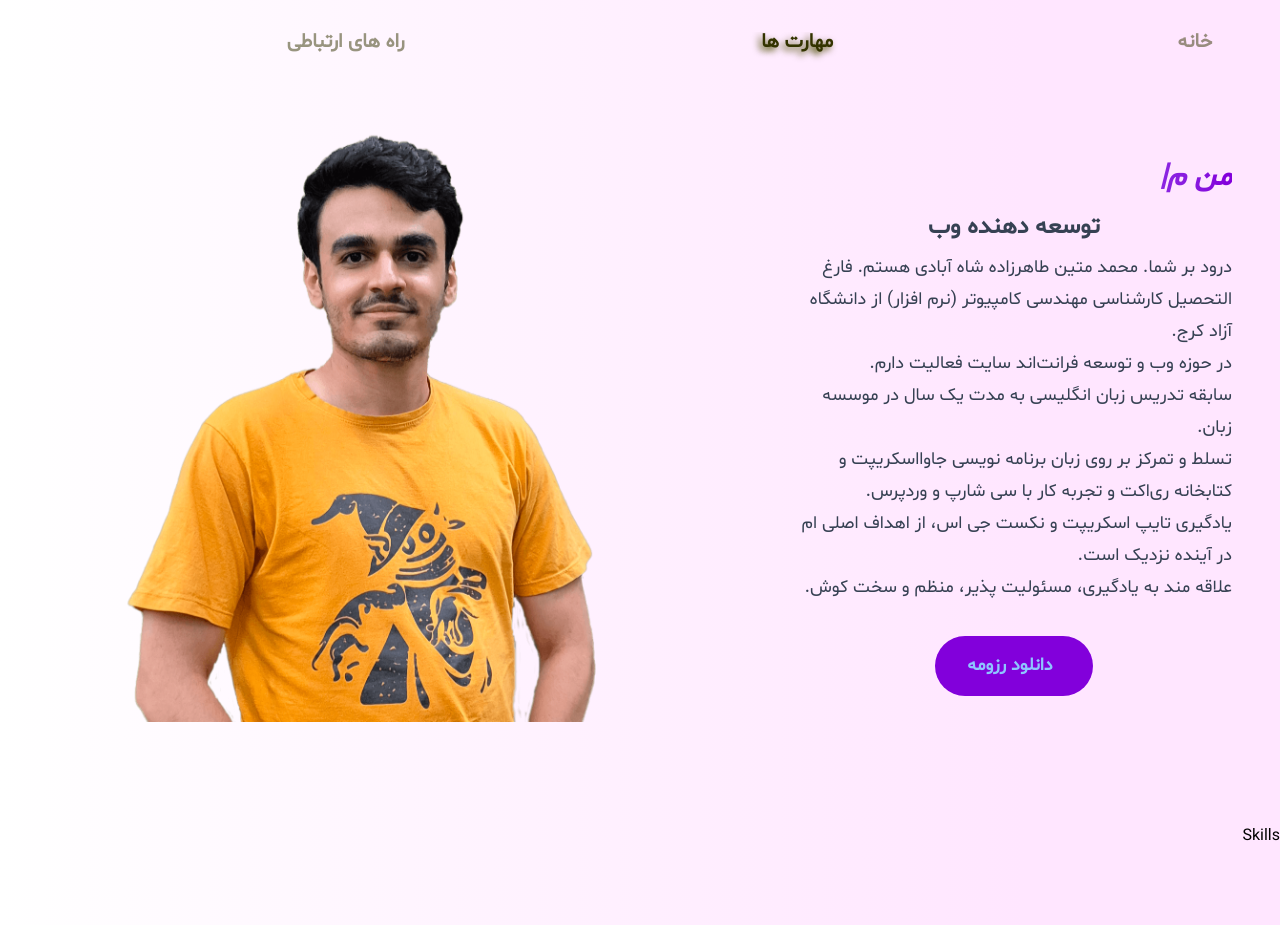
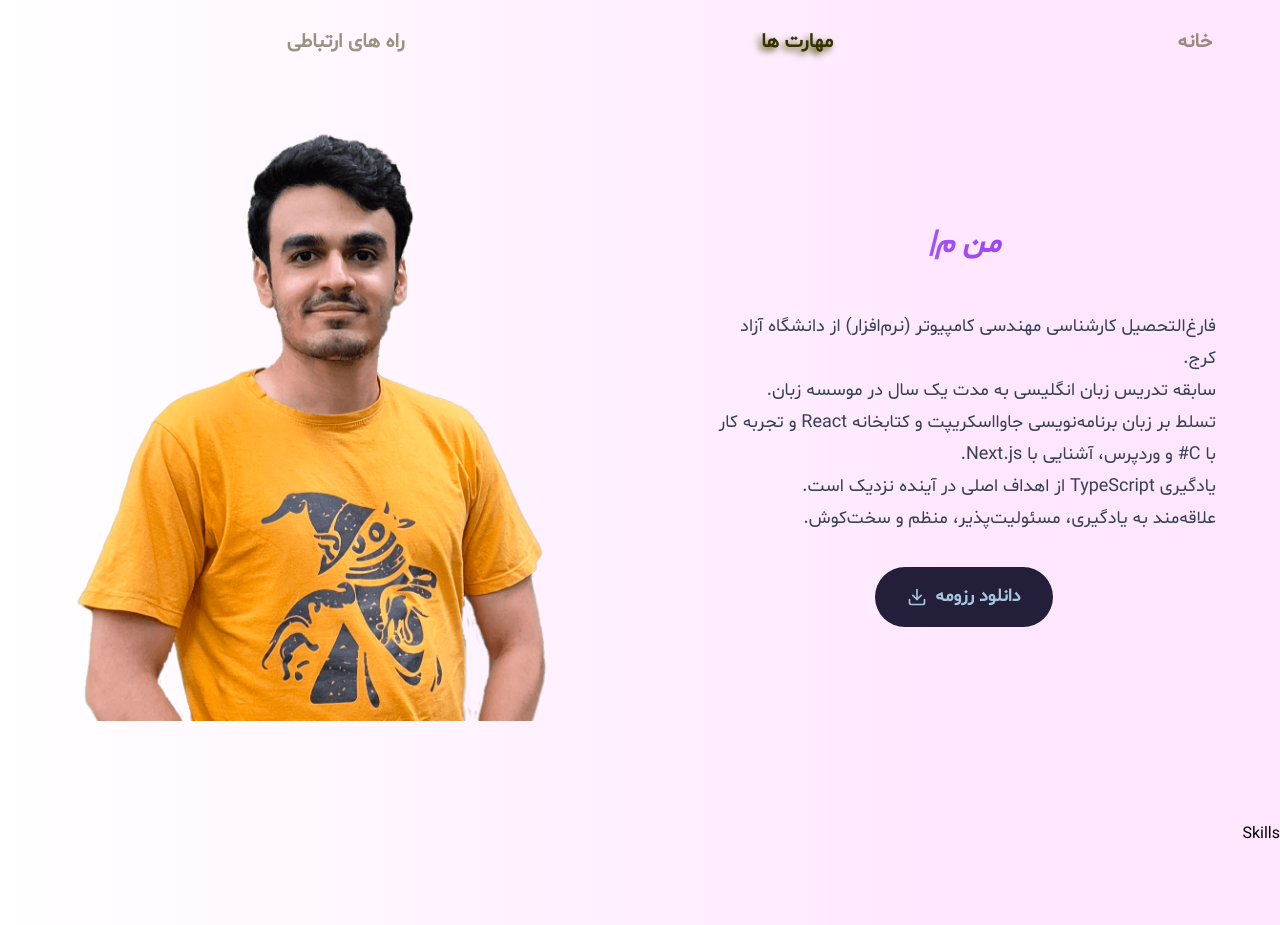
Before and after one commit to MatinT-SA/My-Personal-Website, a Next.js app: page / in a window 1280 px wide. Shown: the part 880-1805 px from the top of the page. Built offline with nearby package versions, Linux system fonts and the light colour scheme.

Commit message:
fixing scroll-margin-to for navigating to each section

```diff
--- a/app/components/about-me/AboutMeText.js
+++ b/app/components/about-me/AboutMeText.js
@@ -1,39 +1,32 @@
-import React from "react";
+import { FiDownload } from "react-icons/fi";
 import TypedHeading from "./TypedHeading";
 
 export default function AboutMeText() {
   return (
-    <div className="p-4 sm:p-8">
+    <div className="p-4 sm:px-12 py-4">
       <TypedHeading />
 
-      <p className="text-xl sm:text-2xl text-gray-700 font-semibold mb-2 text-center">
-        توسعه دهنده وب
-      </p>
-
-      <p className="text-base sm:text-lg text-gray-700 leading-8">
-        درود بر شما. محمد متین طاهرزاده شاه آبادی هستم. فارغ التحصیل کارشناسی
-        مهندسی کامپیوتر (نرم افزار) از دانشگاه آزاد کرج.
-        <br />
-        در حوزه وب و توسعه فرانت‌اند سایت فعالیت دارم.
+      <p className="text-base sm:text-lg text-gray-700 leading-relaxed sm:leading-8">
+        فارغ‌التحصیل کارشناسی مهندسی کامپیوتر (نرم‌افزار) از دانشگاه آزاد کرج.
         <br />
         سابقه تدریس زبان انگلیسی به مدت یک سال در موسسه زبان.
         <br />
-        تسلط و تمرکز بر روی زبان برنامه نویسی جاوااسکریپت و کتابخانه ری‌اکت و
-        تجربه کار با سی شارپ و وردپرس.
+        تسلط بر زبان برنامه‌نویسی جاوااسکریپت و کتابخانه React و تجربه کار با C#
+        و وردپرس، آشنایی با Next.js.
         <br />
-        یادگیری تایپ اسکریپت و نکست جی اس، از اهداف اصلی ام در آینده نزدیک است.
+        یادگیری TypeScript از اهداف اصلی در آینده نزدیک است.
         <br />
-        علاقه مند به یادگیری، مسئولیت پذیر، منظم و سخت کوش.
+        علاقه‌مند به یادگیری، مسئولیت‌پذیر، منظم و سخت‌کوش.
       </p>
 
       <div className="mt-8 flex justify-center">
         <a
           href="/Content/resume/Matin Taherzadeh Resume - 1404-05-07.pdf"
-          className="relative px-8 py-4 text-lg font-bold text-blue-300 bg-purple-700 rounded-full transition-all duration-400 ease-in-out hover:text-purple-700 hover:bg-blue-300 hover:shadow-lg"
           download
+          className="group relative px-8 py-4 text-lg font-bold text-blue-light bg-purple-primary rounded-full transition-all duration-300 ease-in-out hover:text-purple-700 hover:bg-blue-300 hover:shadow-lg flex items-center"
         >
-          <i className="fas fa-download ml-2 transition-transform duration-400 ease-in-out group-hover:translate-x-1"></i>
           دانلود رزومه
+          <FiDownload className="mr-2 w-5 h-5 transition-transform duration-300 ease-in-out group-hover:translate-x-1" />
         </a>
       </div>
     </div>
--- a/app/components/about-me/TypedHeading.js
+++ b/app/components/about-me/TypedHeading.js
@@ -27,7 +27,7 @@ export default function TypedHeading() {
   }, []);
 
   return (
-    <h1 className="mb-4 text-xl sm:text-2xl lg:text-3xl italic font-extrabold bg-clip-text text-transparent bg-gradient-to-r from-purple-400 to-purple-700">
+    <h1 className="mb-12 text-xl sm:text-2xl text-center lg:text-3xl italic font-extrabold bg-clip-text text-transparent bg-gradient-to-r from-purple-400 to-purple-700">
       <span ref={el}></span>
     </h1>
   );
--- a/app/sections/AboutMe.js
+++ b/app/sections/AboutMe.js
@@ -6,12 +6,12 @@ export default function AboutMe() {
   return (
     <section
       id="about-me"
-      className="container mx-auto px-4 py-24 min-h-[78vh] flex flex-col md:flex-row-reverse items-center justify-between gap-12"
+      className="container scroll-mt-20 mx-auto px-4 py-24 min-h-[78vh] flex flex-col md:flex-row-reverse items-center justify-between gap-12"
     >
-      <div className="w-full md:w-7/12">
+      <div className="w-full md:w-6/12">
         <AboutMeImage />
       </div>
-      <div className="w-full md:w-5/12">
+      <div className="w-full md:w-6/12">
         <AboutMeText />
       </div>
     </section>
--- a/app/sections/Comment.js
+++ b/app/sections/Comment.js
@@ -2,7 +2,7 @@ import React from "react";
 
 export default function Comment() {
   return (
-    <section id="comment" className="h-96">
+    <section id="comment" className="h-96 scroll-mt-20">
       Comment
     </section>
   );
--- a/app/sections/Contact.js
+++ b/app/sections/Contact.js
@@ -2,7 +2,7 @@ import React from "react";
 
 export default function Contact() {
   return (
-    <section id="contact" className="h-96">
+    <section id="contact" className="h-96 scroll-mt-20">
       Contact
     </section>
   );
--- a/app/sections/Resume.js
+++ b/app/sections/Resume.js
@@ -2,7 +2,7 @@ import React from "react";
 
 export default function Resume() {
   return (
-    <section id="resume" className="h-96">
+    <section id="resume" className="h-96 scroll-mt-20">
       Resume
     </section>
   );
--- a/app/sections/Skills.js
+++ b/app/sections/Skills.js
@@ -2,7 +2,7 @@ import React from "react";
 
 export default function Skills() {
   return (
-    <section id="skills" className="h-96">
+    <section id="skills" className="h-96 scroll-mt-20">
       Skills
     </section>
   );
--- a/package.json
+++ b/package.json
@@ -23,6 +23,7 @@
     "autoprefixer": "^10.4.21",
     "eslint": "^9",
     "eslint-config-next": "15.4.4",
+    "eslint-plugin-tailwindcss": "^3.18.2",
     "postcss": "^8.5.6",
     "tailwindcss": "^4.1.11"
   }
```
Also changed, not shown: 1 other file (tests, documents, lock files or other folders).
